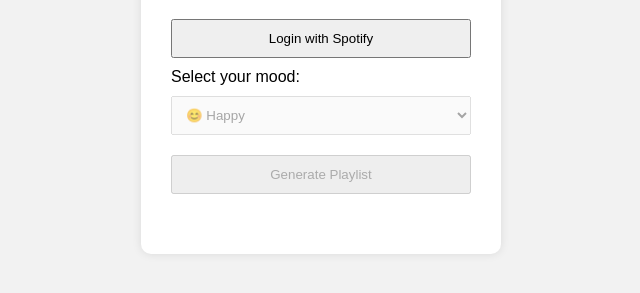
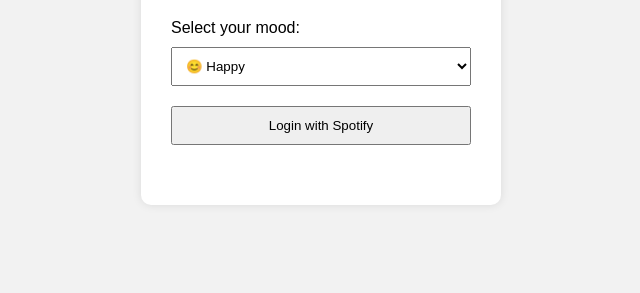
Before and after one commit to CodeWithSid0101/MoodPlaylistGenerator, a plain HTML site: page index.html in a window 1280 px wide. Shown: the part 187-480 px from the top of the page, without its empty margins (319-959 px from the left). Drawn offline with Linux system fonts and the light colour scheme.

Commit message:
Update index.html

```diff
--- a/index.html
+++ b/index.html
@@ -3,27 +3,23 @@
 <head>
   <meta charset="UTF-8" />
   <meta name="viewport" content="width=device-width, initial-scale=1" />
-  <title>Playlist Generator with Spotify</title>
+  <title>Spotify Mood Playlist Generator</title>
   <link rel="stylesheet" href="style.css" />
 </head>
 <body>
   <div class="container">
     <h1>🎵 Mood-Based Playlist Generator</h1>
 
-    <button id="login-button">Login with Spotify</button>
-    <div id="user-info"></div>
-
     <label for="mood">Select your mood:</label>
-    <select id="mood" disabled>
+    <select id="mood">
       <option value="happy">😊 Happy</option>
       <option value="sad">😢 Sad</option>
       <option value="chill">😌 Chill</option>
       <option value="angry">😠 Angry</option>
     </select>
 
-    <button id="generate" disabled>Generate Playlist</button>
+    <button id="login">Login with Spotify</button>
 
-    <div id="weather"></div>
     <div id="playlist"></div>
   </div>
 
```
